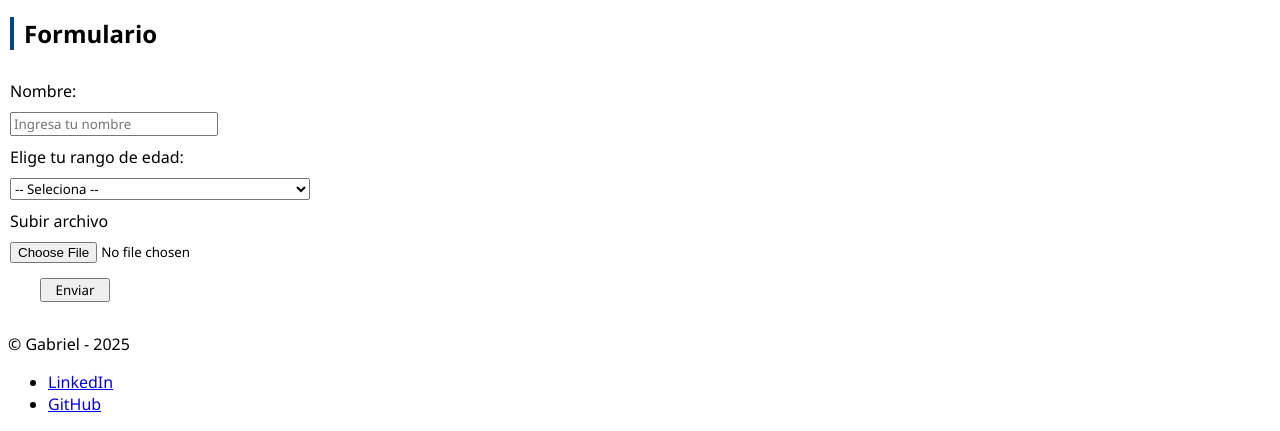
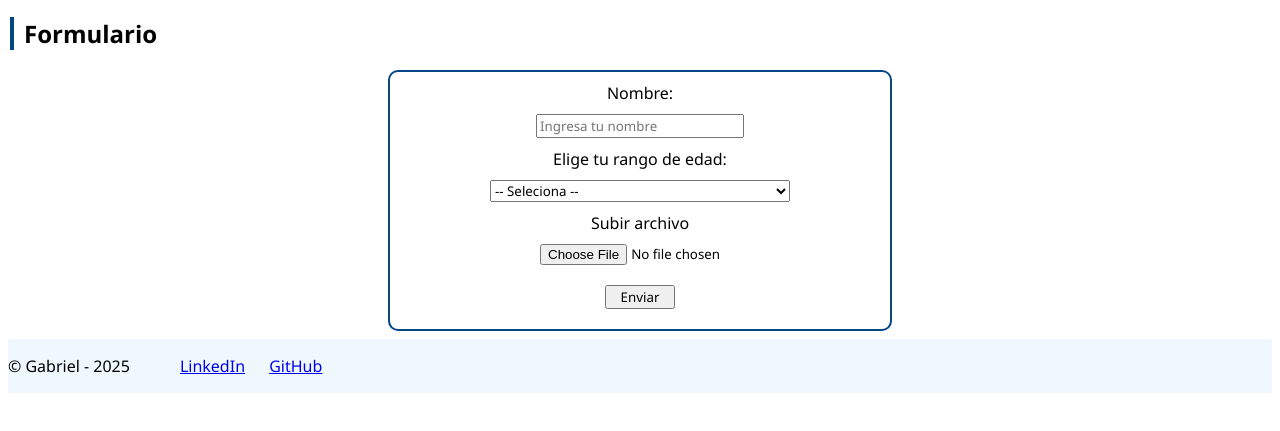
Before and after one commit to gabriel12305/curriculum, a plain HTML site: page index.html in a window 1280 px wide. Shown: the part 1291-1722 px from the top of the page. After the commit the page ends 1692 px from the top, so only its background shows below. Drawn offline with Linux system fonts and the light colour scheme.

Commit message:
update form

```diff
--- a/index.html
+++ b/index.html
@@ -84,6 +84,7 @@
         </section>
         <section id = "formulario">
             <h2>Formulario</h2>
+            <div class="contenedor_formulario">
                 <form action="/solicitud" method="POST" enctype="multipart/form-data">
                     <label for = "nombre">Nombre:</label>
                     <input type="text" placeholder="Ingresa tu nombre" id="nombre" name="nombre" required>
@@ -100,6 +101,8 @@
                     <button type="submit">Enviar</button>
 
                 </form>
+            </div>
+
         </section>
     </main>
 
--- a/stylesheets/style.css
+++ b/stylesheets/style.css
@@ -41,6 +41,7 @@ section {
 form{
     display: flex;
     flex-direction: column;
+    width: 100%;
 }
 
 form label{
@@ -49,14 +50,16 @@ form label{
 
 form input{
     width: 200px;
+    margin: 0 auto;
 }
 
 form select{
     width: 300px;
+    margin: 0 auto;
 }
 
 form button{
-    margin: 15px 30px;
+    margin: 20px auto;
     width: 70px;
 }
 
@@ -65,3 +68,25 @@ form button{
     align-items: center;
     justify-content: center;
 }
+
+.contenedor_formulario{
+    text-align: center;
+    border: 2px solid #054687;
+    border-radius: 10px;
+    margin: 0 30%;
+}
+
+footer{
+    display: flex;
+    background-color: aliceblue;
+}
+
+footer ul {
+    text-align: center;
+    color: #2c3e50;
+}
+
+footer li{
+    display: inline-block;
+    margin: 0 10px;
+}
```
Lines whose indentation alone changed are shown as unchanged.
